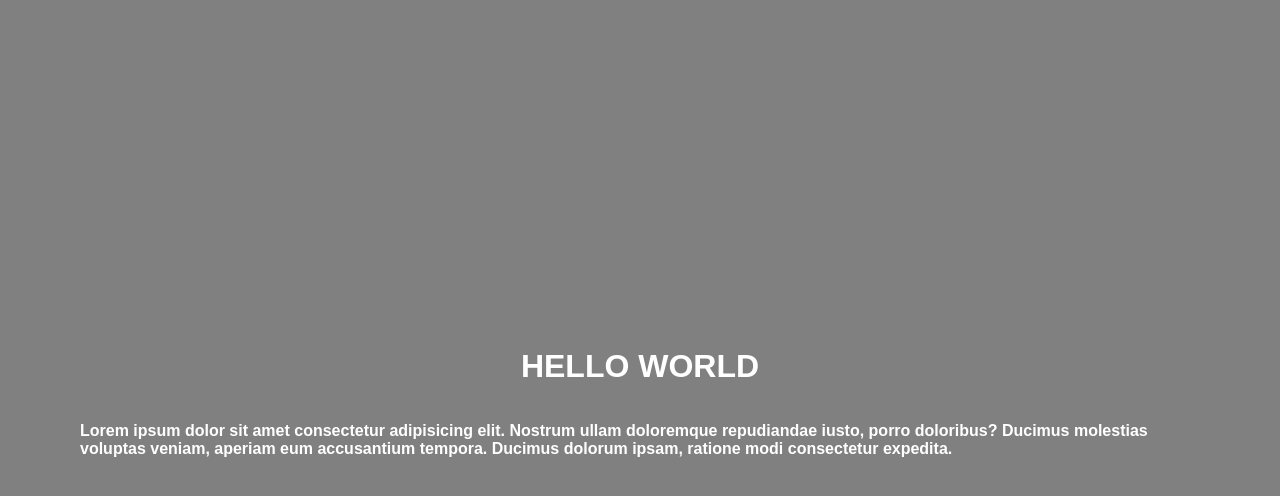
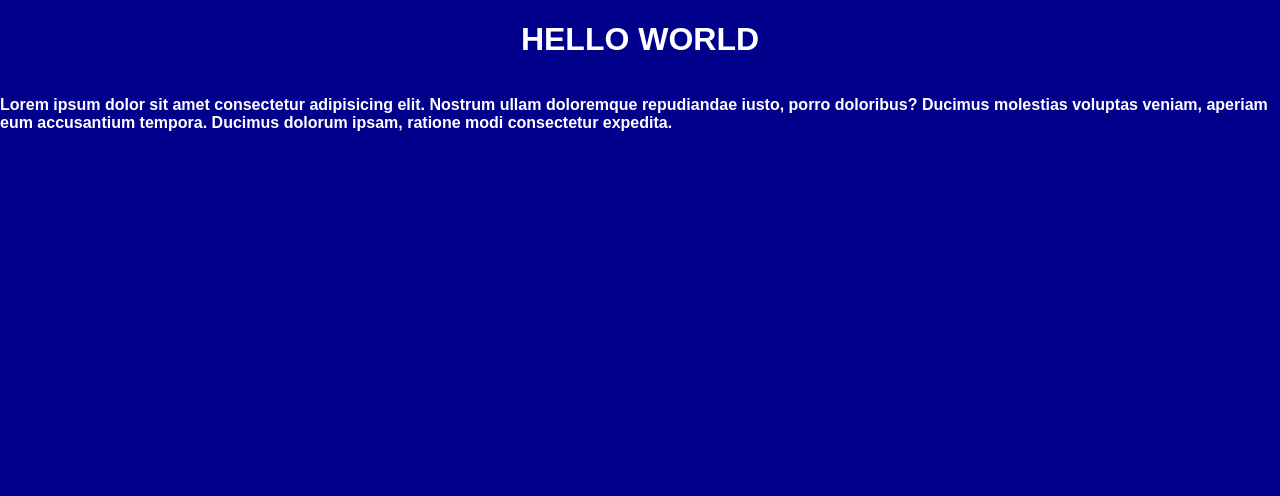
Before and after one commit to NihillisticParrot/nihillisticparrott.github.io, a plain HTML site: page svgsecond.html in a window 1280 px wide. Drawn offline with Linux system fonts and the light colour scheme.

Commit message:
Add files via upload

```diff
--- a/svgsecond.html
+++ b/svgsecond.html
@@ -11,21 +11,18 @@
         display: flex;
         height: 100vh;
         margin: 0;
-        background-color: grey;
+        background-color: darkblue;
         }
         .container {
             display: flex;
             flex-direction: column;
-            justify-content: center;
+            justify-content: flex-start;
             align-items: center;
             font-size: 1em;
             font-weight: 600;
             font-family: fantasy;
             color: white;
-            padding: 0 5em;
-        }
-        .p {
-
+            padding: 0;
         }
     </style>
 </head>
```
